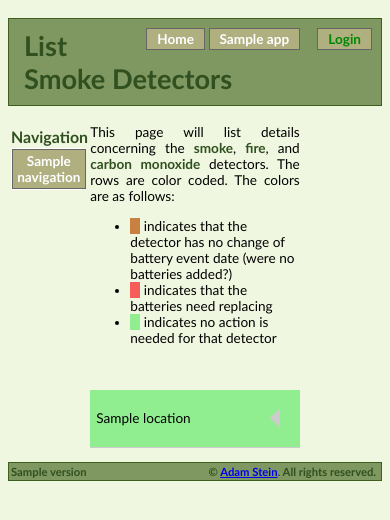
After one commit to adamestein/homeapps, a Django app: template apps/smoke_detectors/templates/smoke_detectors/list.html in a window 390 px wide. The commit adds this page. Shown: the top 520 px of the page. Run offline with Django 3.2, Linux system fonts and the light colour scheme; the template is opened without the code that fills it: most values are stand-ins (such as "Sample title", 1, 10 or a date in 2020); some libraries are stand-ins or nearby versions.

Commit message:
Added list page for smoke detectors

```diff
--- a/apps/library/views/generic/__init__.py
+++ b/apps/library/views/generic/__init__.py
@@ -1 +1,2 @@
 from .base import NavigationTemplateView
+from .list import NavigationListView
--- a/apps/smoke_detectors/templates/smoke_detectors/home.html
+++ b/apps/smoke_detectors/templates/smoke_detectors/home.html
@@ -29,7 +29,7 @@
         {% rspacer "0.8em" %}
 
         <tr>
-            <td><a href="">View Smoke Detectors</a></td>
+            <td><a href="{% url 'list_smoke_detectors' %}">List Smoke Detectors</a></td>
             <td><span class="table_desc">Delete an existing smoke detector</span></td>
         </tr>
 
--- /dev/null
+++ b/apps/smoke_detectors/templates/smoke_detectors/list.html
@@ -0,0 +1,79 @@
+{% extends "base.html" %}
+{% load static %}
+
+{% block css %}
+    {{ block.super }}
+
+    <link rel="stylesheet" type="text/css" href="{% static 'css/table.css' %}" />
+
+    <style>
+        .good {
+            background: lightgreen;
+        }
+
+        .marker {
+            display: inline-block;
+            width: 10px;
+        }
+
+        .no_date {
+            background: #c88141;
+        }
+
+        .replace {
+            background: #f75d59;
+        }
+    </style>
+{% endblock %}
+
+{% block title %}Smoke Detectors: List Smoke Detectors{% endblock %}
+
+{% block header %}List Smoke Detectors{% endblock %}
+
+{% block content %}
+    <p>
+        This page will list details concerning the
+        <a href="http://en.wikipedia.org/wiki/Smoke_detector">smoke</a>,
+        <a href="http://en.wikipedia.org/wiki/Smoke_detector">fire</a>,
+        and <a href="http://en.wikipedia.org/wiki/Carbon_monoxide_detector">carbon
+        monoxide</a> detectors. The rows are color coded. The colors are as follows:
+    </p>
+
+    <ul>
+        <li>
+            <div class="no_date marker">&nbsp;</div> indicates that the detector has no change of battery event date
+            (were no batteries added?)
+        </li>
+        <li><span class="replace marker ">&nbsp;</span> indicates that the batteries need replacing</li>
+        <li><span class="good marker">&nbsp;</span> indicates no action is needed for that detector</li>
+    </ul>
+
+    {% if object_list %}
+        <div id="table">
+            <div class="header-row row">
+                <span class="cell primary">Location</span>
+                <span class="cell">Last Battery Change Date</span>
+                <span class="cell">Required Batteries</span>
+            </div>
+
+            {% for detector in object_list %}
+                <div class="row
+                    {% if not detector.last_event.date %}
+                        no_date
+                    {% elif detector.needs_batteries_replaced %}
+                        replace
+                    {% else %}
+                        good
+                    {% endif %}
+                    ">
+                    <input type="radio" name="expand">
+                    <span class="cell primary" data-label="Location">{{ detector.location }}</span>
+                    <span class="cell" data-label="Last Battery Change Date">{{ detector.last_event.date }}</span>
+                    <span class="cell" data-label="Required Batteries">{{ detector.battery_type }}</span>
+                </div>
+            {% endfor %}
+        </div>
+    {% else %}
+        <p>There are no smoke detectors to list.</p>
+    {% endif %}
+{% endblock %}
--- a/apps/smoke_detectors/views.py
+++ /dev/null
@@ -1,3 +0,0 @@
-from django.shortcuts import render
-
-# Create your views here.
--- /dev/null
+++ b/static/css/table.css
@@ -0,0 +1,159 @@
+/*
+    Original CSS by Anthony Collurafici (http://codepen.io/CSS3fx/pen/FteDi). Modified for this site by Adam Stein.
+*/
+
+#table {
+    background: #fff;
+    box-sizing: border-box;
+    display: table;
+    margin: 0;
+    width: 100%;
+}
+
+.caption {
+    background: #7f9760;
+    box-sizing: border-box;
+    color: #fff;
+    display: block;
+    font-size: 20px;
+    height: 55px;
+    line-height: 55px;
+    padding-left: 10px;
+    text-shadow: 1px 1px 1px rgba(0,0,0,.3);
+    width: 100%;
+}
+
+
+.header-row {
+    background: #8b8b8b;
+    color: #fff;
+}
+
+.row {
+    display: table-row;
+}
+
+.cell {
+    border-bottom: 1px solid #e5e5e5;
+    display: table-cell;
+    padding: 6px;
+    text-align: center;
+}
+
+.primary {
+    text-align: left;
+}
+
+input[type="radio"], input[type="checkbox"] {
+    display: none;
+}
+
+
+@media only screen and (max-width: 760px)  {
+    body {
+        padding: 0;
+    }
+
+    #table {
+        display: block;
+        margin: 44px 0 0 0;
+    }
+
+    .caption {
+        border-bottom: 2px solid #999;
+        height: 44px;
+        line-height: 44px;
+        position: fixed;
+        text-align: center;
+        top: 0;
+        z-index: 5;
+    }
+
+    .row {
+        border-bottom: 1px solid #ccc;
+        display: block;
+        position: relative;
+    }
+
+    .header-row {
+        display: none;
+    }
+
+    .cell {
+        border: none;
+        display: block;
+        height: 45px;
+        line-height: 45px;
+        position: relative;
+        text-align: left;
+    }
+
+    .primary:after {
+        border-bottom: 10px solid transparent;
+        border-right:10px solid #ccc;
+        border-top: 10px solid transparent;
+        content: "";
+        display: block;
+        height: 0;
+        position: absolute;
+        right:20px;
+        top:18px;
+        width: 0;
+        z-index: 2;
+    }
+
+    .cell:nth-of-type(n+2) {
+        display: none;
+    }
+
+    input[type="radio"], input[type="checkbox"] {
+        display: block;
+        height: 100%;
+        opacity: 0;
+        position: absolute;
+        width: 99%;
+        z-index: 1;
+    }
+
+    input[type="radio"]:checked, input[type="checkbox"]:checked {
+      z-index: -1;
+    }
+
+    input[type="radio"]:checked ~ .cell, input[type="checkbox"]:checked ~ .cell {
+        border-bottom: 1px solid #eee;
+        display: block;
+    }
+
+    input[type="radio"]:checked ~ .cell:nth-of-type(n+2), input[type="checkbox"]:checked ~ .cell:nth-of-type(n+2) {
+        background: #e0e0e0;
+    }
+
+    input[type="radio"]:checked ~ .cell:nth-of-type(n+2):before,
+    input[type="checkbox"]:checked ~ .cell:nth-of-type(n+2):before {
+        background: #999;
+        border-radius: 10px;
+        color: white;
+        content: attr(data-label);
+        display: inline-block;
+        font-size: 12px;
+        height: 20px;
+        line-height: 20px;
+        margin-right: 10px;
+        text-align: center;
+        width: 150px;
+    }
+
+    input[type="radio"]:checked ~ .primary, input[type="checkbox"]:checked ~ .primary  {
+        border-bottom: 2px solid #999;
+    }
+
+    input[type="radio"]:checked ~ .primary:after, input[type="checkbox"]:checked ~ .primary:after {
+        border-left: 10px solid transparent;
+        border-right: 10px solid transparent;
+        border-top:10px solid #ccc;
+        position: absolute;
+        right:18px;
+        top:22px;
+        z-index: 2;
+    }
+}
--- a/templates/base.html
+++ b/templates/base.html
@@ -11,11 +11,15 @@
 
         <title>{% block title %}{% endblock %}</title>
 
-        <link rel="stylesheet" type="text/css" href="{% static 'css/layout.css' %}" />
-        <link rel="stylesheet" type="text/css" href="{% static 'css/color.css' %}" />
-        <link rel="stylesheet" type="text/css" href="{% static 'css/error.css' %}" />
+        {% block css %}
+            <link rel="stylesheet" type="text/css" href="{% static 'css/layout.css' %}" />
+            <link rel="stylesheet" type="text/css" href="{% static 'css/color.css' %}" />
+            <link rel="stylesheet" type="text/css" href="{% static 'css/error.css' %}" />
+        {% endblock %}
 
-        <script type="text/javascript" src="http://code.jquery.com/jquery-1.9.1.js"></script>
+        {% block js %}
+            <script type="text/javascript" src="http://code.jquery.com/jquery-1.9.1.js"></script>
+        {% endblock %}
     </head>
 
     <body>
```
Also changed, not shown: apps/library/views/generic/base.py (+3 -12 lines), apps/library/views/generic/list.py (added, +7 -0 lines), apps/library/views/generic/mixins.py (+14 -1 lines), apps/smoke_detectors/models.py (+18 -2 lines), apps/smoke_detectors/urls.py (+10 -3 lines), 1 other file.
